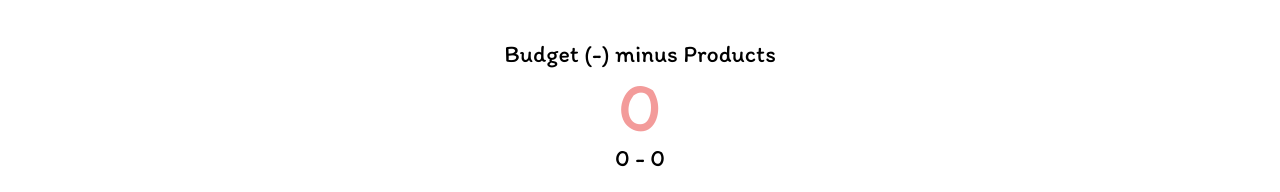
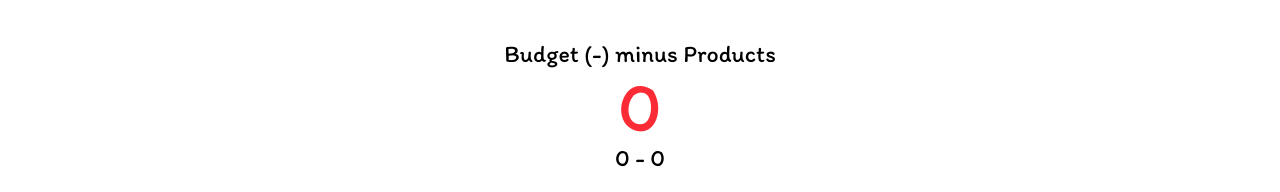
Before and after one commit to dev-dabid/react-ts-budget-buddy, a React (Vite) app: page / in a window 1280 px wide. Shown: the part 298-490 px from the top of the page. Built offline with nearby package versions, Linux system fonts and the light colour scheme.

Commit message:
feat: is over the budget helper

```diff
--- a/src/App.tsx
+++ b/src/App.tsx
@@ -71,6 +71,11 @@ const App = () => {
 
   const subtractBudget = budget - updateBudget;
 
+  const getPercentageOf = (percentage: number, total: number) =>
+    (percentage / 100) * total;
+
+  const isOvertheBudget = totalPriceProducts >= getPercentageOf(80, budget);
+
   return (
     <div className="flex justify-center flex-col items-center itim-regular p-2 max-w-300 mx-auto">
       <img src={bblogo} alt="" />
@@ -94,7 +99,9 @@ const App = () => {
 
       <div className="text-center mt-15">
         <p className="text-lg sm:text-2xl">Budget {`(-)`} minus Products</p>
-        <p className="text-5xl sm:text-7xl text-[#F39B9A]">
+        <p
+          className={`text-5xl sm:text-7xl ${isOvertheBudget ? "text-red-500" : "text-[#F39B9A]"} `}
+        >
           {budget && subtractBudget}
         </p>
         <p className="text-2xl">
```
